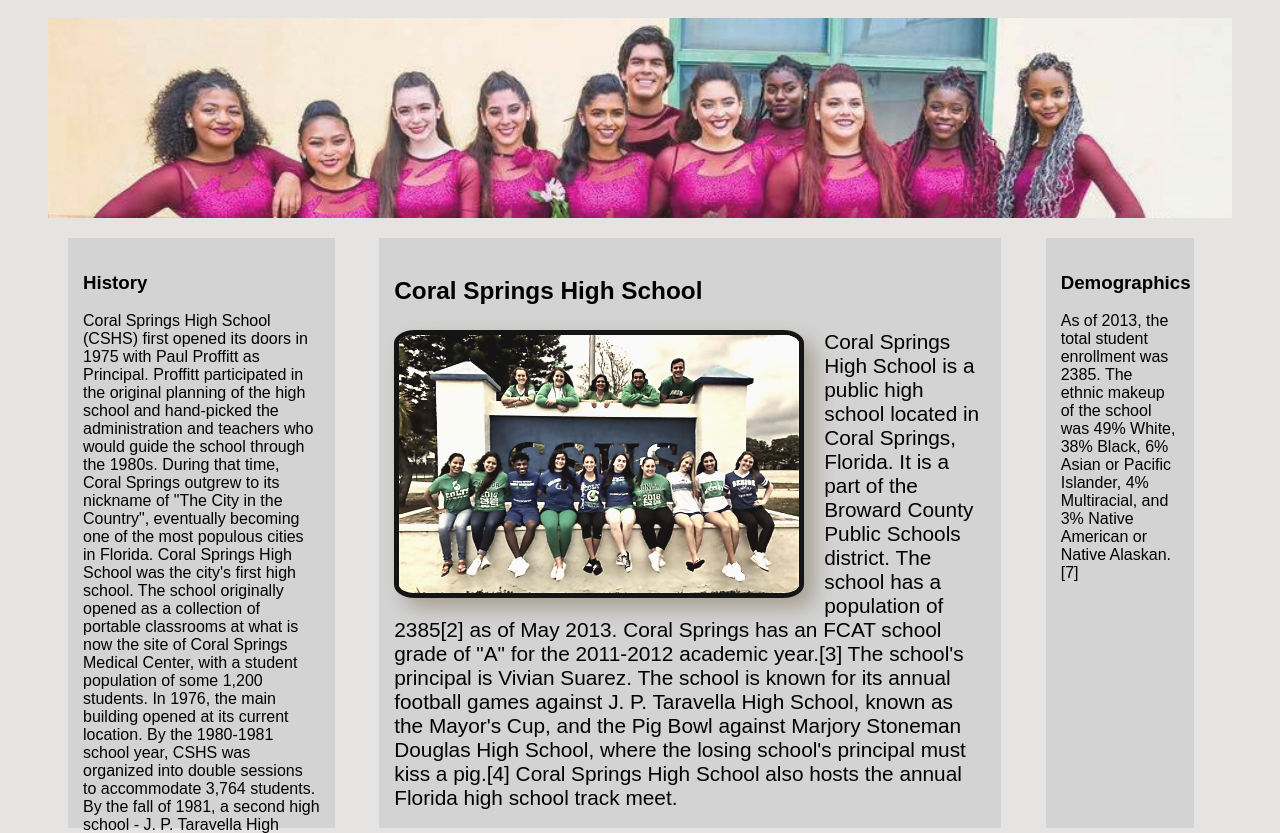
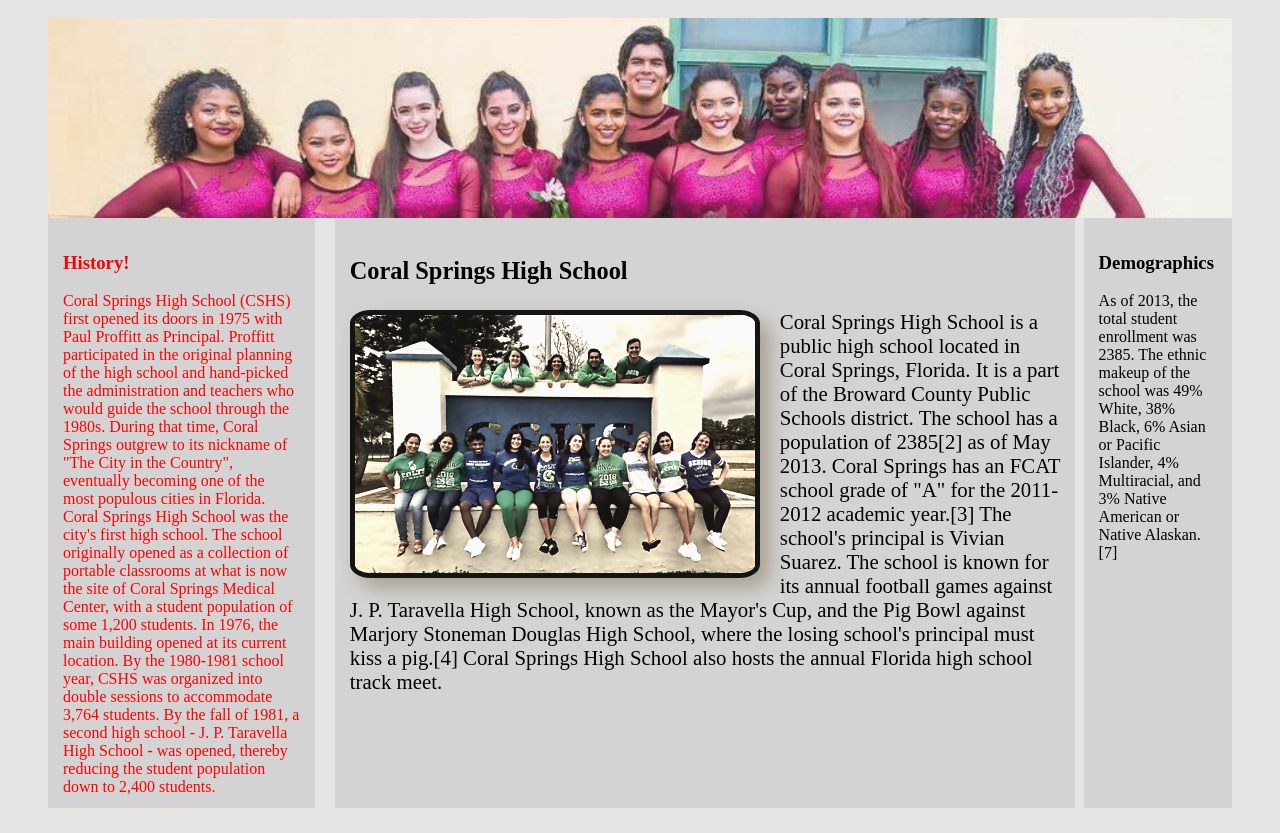
Before and after one commit to keithsktang/Colts, a plain HTML site: page show.html in a window 1280 px wide. Shown: the top 833 px of the page. Drawn offline with Linux system fonts and the light colour scheme.

Commit message:
week 3 changes

```diff
--- a/show.css
+++ b/show.css
@@ -1,3 +1,9 @@
+body {
+  font-family: ;
+  padding: 10px 40px;
+  background-color: #e5e4e2;
+}
+
 .header {
   background-image: url("dancers.jpg");
   background-size: cover;
@@ -13,11 +19,22 @@ section {
 
 .history {
   width: 20%;
+  float: left;
+  margin-right: 20px;
+  color: red;
 }
 
 .content {
-  width: 50%;
+  width: 60%;
   font-size: 1.3em;
+  float: left;
+}
+
+.demographics {
+  display: inline-block;
+  width: 10%;
+  vertical-align: top;
+  float: right;
 }
 
 .content>img {
@@ -38,23 +55,11 @@ section {
   padding: 15px;
   background-color: lightgray;
   height: 560px;
-  margin: 20px
 }
 
 hr {
   width: 75%;
   margin-top: 40px
-}
-
-body{
-  font-family: sans-serif;
-  padding: 10px 40px;
-  background-color: #e5e4e2
-}
-.demographics {
-  display: inline-block;
-  width: 10%;
-  vertical-align: top;
 }
 
 .alumni>h3 {
@@ -71,12 +76,13 @@ body{
   display: inline;
   margin: 20px;
   padding: 20px;
-  float:left;
+  float: left;
   width: 25%;
   background-color: #ccffff;
   height: 200px;
 }
-.alumni span{
+
+.alumni span {
   border-bottom: 2px solid #2b547e;
   margin: 10px 0;
   font-weight: bold;
--- a/show.html
+++ b/show.html
@@ -1,6 +1,5 @@
 <!DOCTYPE html>
 <html>
-
   <head>
     <meta charset="utf-8">
     <title></title>
@@ -12,13 +11,12 @@
     </header>
     <section>
       <aside class="history">
-        <h3>History</h3>
+        <h3>History!</h3>
         <div>Coral Springs High School (CSHS) first opened its doors in 1975 with Paul Proffitt as Principal. Proffitt participated in the original planning of the high school and hand-picked the administration and teachers who would guide the school through
           the 1980s. During that time, Coral Springs outgrew to its nickname of "The City in the Country", eventually becoming one of the most populous cities in Florida. Coral Springs High School was the city's first high school. The school originally
           opened as a collection of portable classrooms at what is now the site of Coral Springs Medical Center, with a student population of some 1,200 students. In 1976, the main building opened at its current location. By the 1980-1981 school year,
           CSHS was organized into double sessions to accommodate 3,764 students. By the fall of 1981, a second high school - J. P. Taravella High School - was opened, thereby reducing the student population down to 2,400 students.
           <div>
-
       </aside>
       <article class="content">
         <h1>Coral Springs High School</h1>
--- /dev/null
+++ b/style.css
@@ -0,0 +1,40 @@
+body{
+  font-family: arial, sans-serif;
+}
+header{
+background-image: url("dancers.jpg");
+background-size: cover;
+height: 200px;
+font-size: 4em;
+font-weight: 900;
+text-align: center;
+line-height: 200px;
+color: rgba(255,255,255, .9);
+/*text-shadow: -1px 0 black, 0 1px black, 1px 0 black, 0 -1px black;*/
+}
+aside, article{
+  margin: 0;
+}
+.history{
+  width: 20%;
+  float:left;
+  box-sizing: border-box;
+}
+.main{
+  width: 60%;
+  float: left;
+  box-sizing: border-box;
+
+}
+.demographics{
+  width: 20%;
+  float: right;
+  box-sizing: border-box;
+}
+hr{
+  clear: both;
+}
+.alumni{
+  clear: both;
+
+}
```
Also changed, not shown: demo.html (+20 -12 lines), 1 other file.
